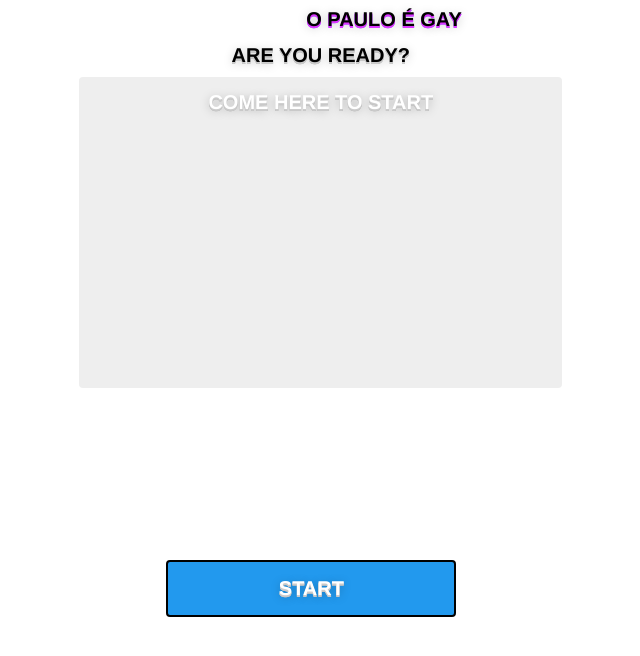
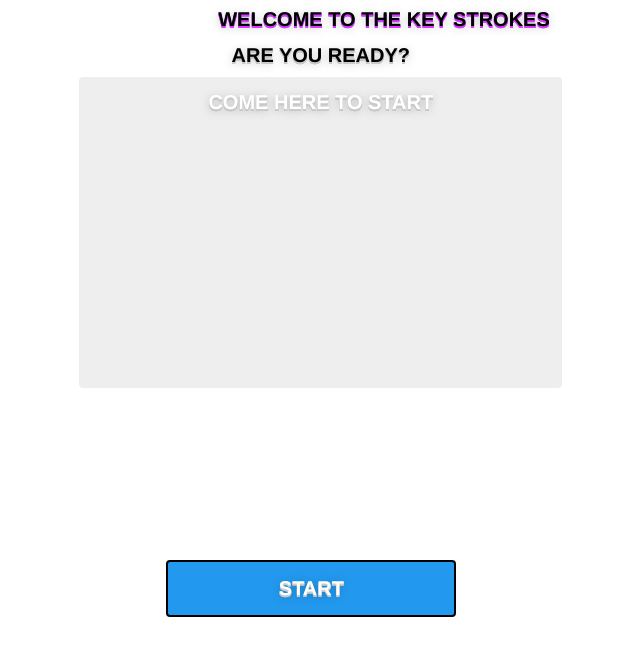
Before and after one commit to miguelpmmarques/shiftappens, a plain HTML site: page ShiftAppens/index.html in a window 1280 px wide. Shown: the whole page, without its empty margins (256-896 px from the left). Drawn offline with nearby package versions, Linux system fonts and the light colour scheme.

Commit message:
Original

```diff
--- a/ShiftAppens/index.html
+++ b/ShiftAppens/index.html
@@ -6,7 +6,7 @@
 <body>
     <div class="all">
 
-        <h1>O PAULO É GAY</h1>
+        <h1>WELCOME TO THE KEY STROKES</h1>
         <div id="yes-drop" class="drag-drop"> START </div>
 
         <div id="outer-dropzone" class="notdropzone">
```
